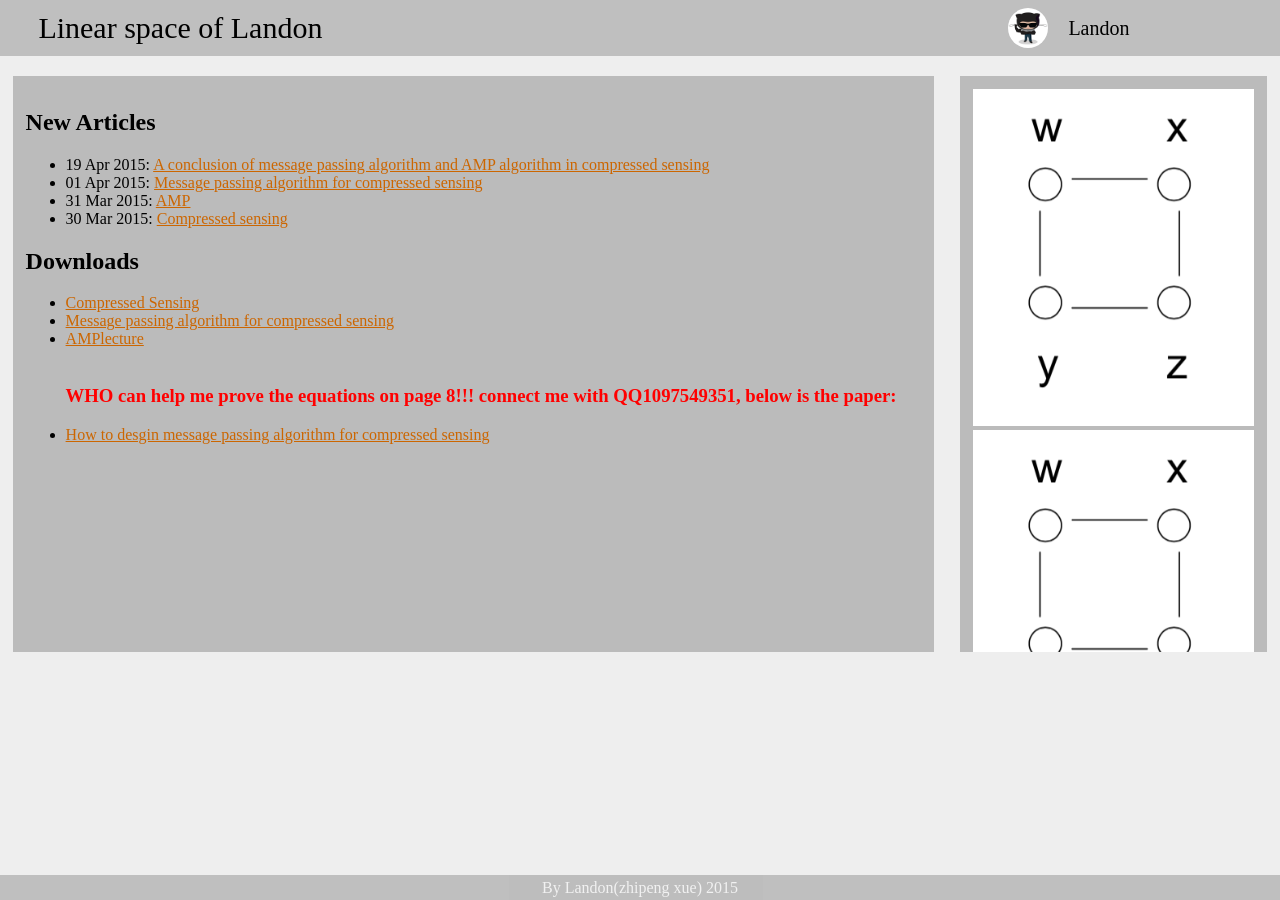
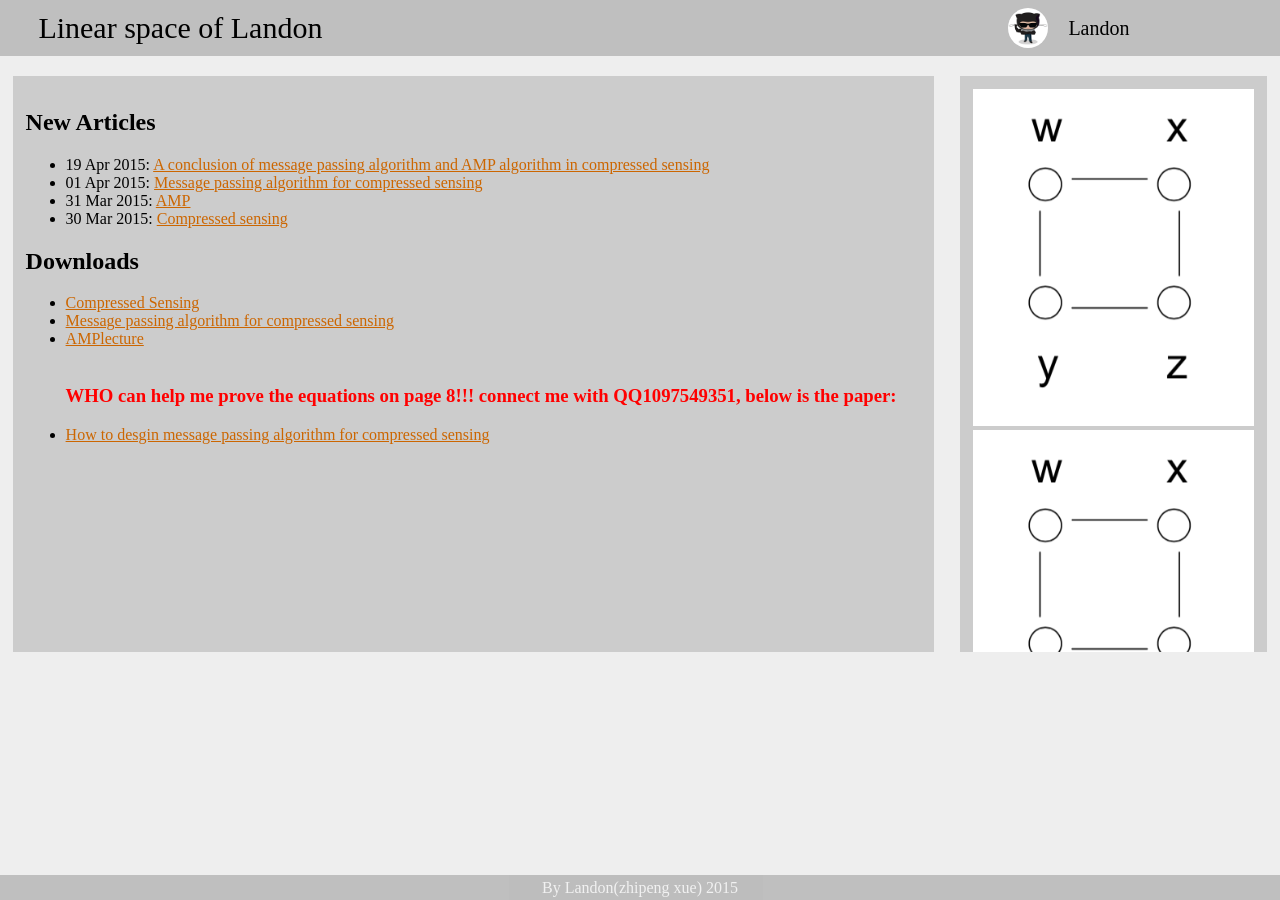
Before and after one commit to myworkstation/myworkstation.github.io, a Jekyll site: the page built from index.html, in a window 1280 px wide. Built offline with Jekyll 4.4.1, drawn with Linux system fonts in a browser that asks for light colours; nearby versions of some CDN libraries; library files that are not in the unit come from our copies.

```diff
--- a/css/index.css
+++ b/css/index.css
@@ -16,11 +16,11 @@
 
 #spacediv{width: 100%;height: 20px;margin: 0px;}
 
-#contextdiv{margin: 0px;margin-left: 1%;margin-right: 1%;color: black;width: 70%;/*background-color: rgba(0,0,0,0.6);*/padding: 1%;overflow: scroll;max-height: 550px;float: left;background: #BBBBBB;min-height: 550px;}
+#contextdiv{margin: 0px;margin-left: 1%;margin-right: 1%;color: black;width: 70%;/*background-color: rgba(0,0,0,0.6);*/padding: 1%;overflow: scroll;max-height: 550px;float: left;background: #CCCCCC;min-height: 550px;}
 
 #contextdiv a{color: #CC6600;}
 
-#sidediv {width: 22%;height: 550px;background-color: #BBBBBB;float: left;margin-left: 1%;margin-right: 1%;overflow: scroll;padding: 1%;}
+#sidediv {width: 22%;height: 550px;background-color: #CCCCCC;float: left;margin-left: 1%;margin-right: 1%;overflow: scroll;padding: 1%;}
 
 #sidediv img {width: 100%;}
 
```
